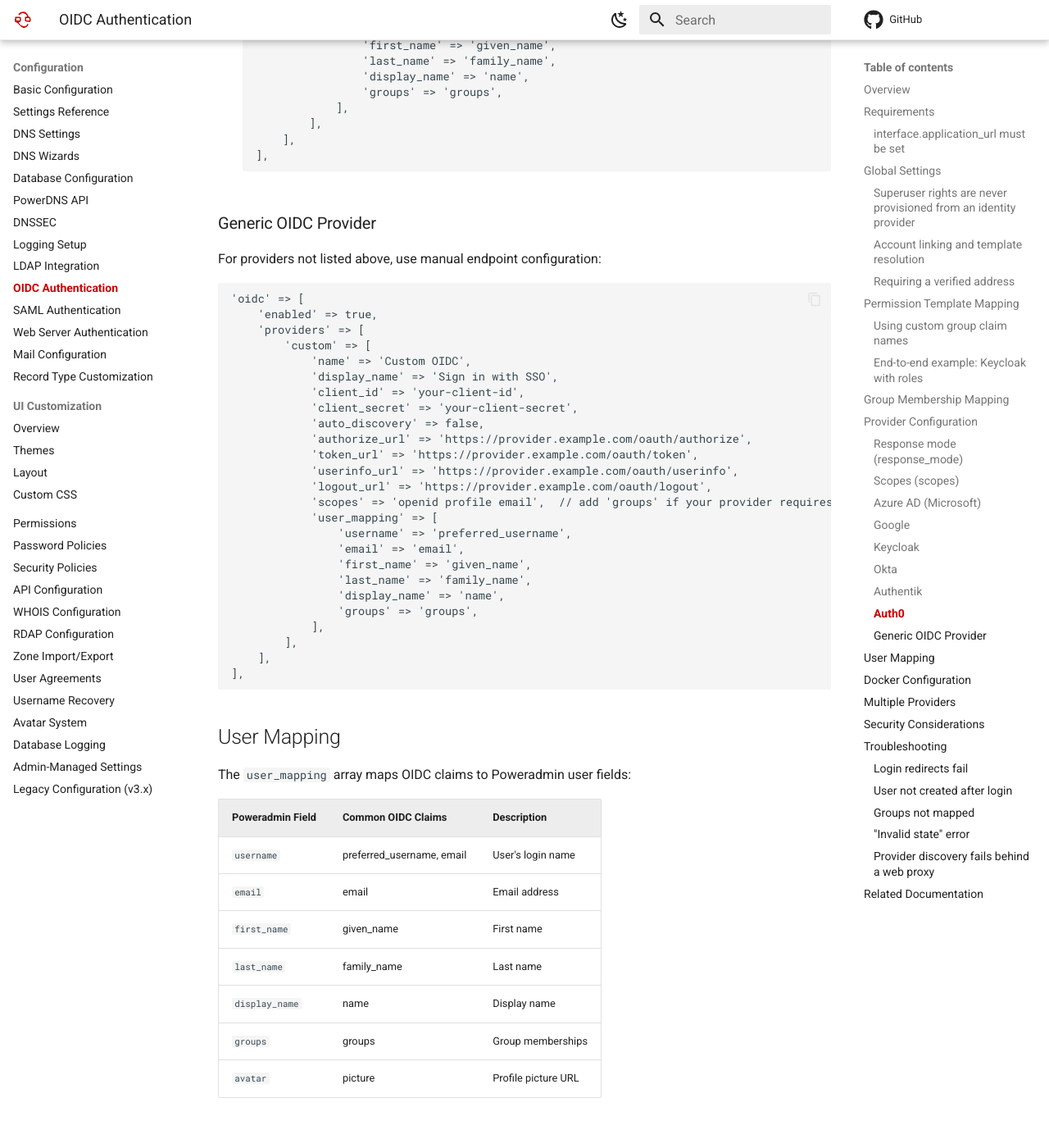
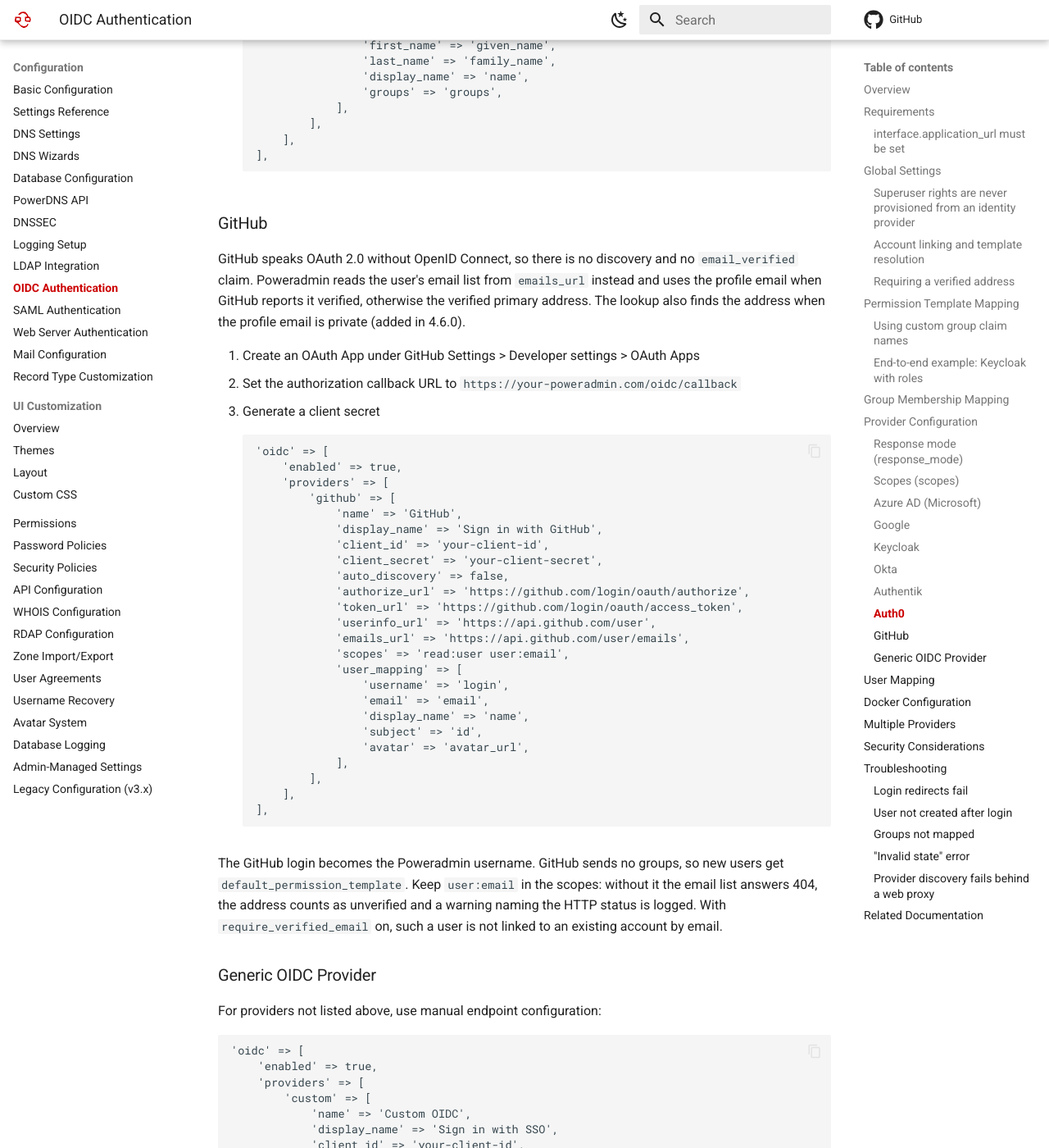
Before and after one commit to poweradmin/poweradmin-docs, an MkDocs documentation site: the page built from docs/configuration/oidc.md, in a window 1280 px wide and 1400 px high, scrolled down 12458 px. Shown: the whole window at 82% size. Built offline with MkDocs 1.6.1 and Material for MkDocs 9.7.7, drawn with Linux system fonts in a browser that asks for light colours; comment, search, counter and statistics services are not loaded; some of the changed text lies outside the part shown.

Commit message:
docs(oidc): sign in with GitHub through the github preset and emails_url

````diff
--- a/docs/configuration/oidc.md
+++ b/docs/configuration/oidc.md
@@ -526,6 +526,49 @@
     ],
     ```
 
+### GitHub
+
+GitHub speaks OAuth 2.0 without OpenID Connect, so there is no discovery and no
+`email_verified` claim. Poweradmin reads the user's email list from `emails_url` instead
+and uses the profile email when GitHub reports it verified, otherwise the verified primary
+address. The lookup also finds the address when the profile email is private (added in 4.6.0).
+
+1. Create an OAuth App under GitHub Settings > Developer settings > OAuth Apps
+2. Set the authorization callback URL to `https://your-poweradmin.com/oidc/callback`
+3. Generate a client secret
+
+    ```php
+    'oidc' => [
+        'enabled' => true,
+        'providers' => [
+            'github' => [
+                'name' => 'GitHub',
+                'display_name' => 'Sign in with GitHub',
+                'client_id' => 'your-client-id',
+                'client_secret' => 'your-client-secret',
+                'auto_discovery' => false,
+                'authorize_url' => 'https://github.com/login/oauth/authorize',
+                'token_url' => 'https://github.com/login/oauth/access_token',
+                'userinfo_url' => 'https://api.github.com/user',
+                'emails_url' => 'https://api.github.com/user/emails',
+                'scopes' => 'read:user user:email',
+                'user_mapping' => [
+                    'username' => 'login',
+                    'email' => 'email',
+                    'display_name' => 'name',
+                    'subject' => 'id',
+                    'avatar' => 'avatar_url',
+                ],
+            ],
+        ],
+    ],
+    ```
+
+The GitHub login becomes the Poweradmin username. GitHub sends no groups, so new users get
+`default_permission_template`. Keep `user:email` in the scopes: without it the email list
+answers 404, the address counts as unverified and a warning naming the HTTP status is logged.
+With `require_verified_email` on, such a user is not linked to an existing account by email.
+
 ### Generic OIDC Provider
 
 For providers not listed above, use manual endpoint configuration:
@@ -544,6 +587,7 @@
             'token_url' => 'https://provider.example.com/oauth/token',
             'userinfo_url' => 'https://provider.example.com/oauth/userinfo',
             'logout_url' => 'https://provider.example.com/oauth/logout',
+            'emails_url' => '',  // optional OAuth 2.0 email list, as on GitHub (added in 4.6.0)
             'scopes' => 'openid profile email',  // add 'groups' if your provider requires it for group claims
             'user_mapping' => [
                 'username' => 'preferred_username',
@@ -576,7 +620,7 @@
 
 Use environment variables with the `PA_OIDC_` prefix:
 
-The entrypoint can generate three OIDC providers: `azure` (`PA_OIDC_AZURE_*`), `google` (`PA_OIDC_GOOGLE_*`) and `generic` (`PA_OIDC_GENERIC_*`). Any other IdP - Keycloak, Authentik, Okta - is configured through the generic provider:
+The entrypoint can generate four providers: `azure` (`PA_OIDC_AZURE_*`), `google` (`PA_OIDC_GOOGLE_*`), `github` (`PA_OIDC_GITHUB_*`, added in 4.6.0) and `generic` (`PA_OIDC_GENERIC_*`). Any other IdP - Keycloak, Authentik, Okta - is configured through the generic provider:
 
 ```yaml
 environment:
@@ -595,7 +639,18 @@
 
 > **Note:** `PA_APPLICATION_URL` is required. From 4.2.6, 4.3.5, 4.4.1 and 4.5.0 the container exits at startup if OIDC is enabled without it, because the OAuth `redirect_uri` cannot be derived from the request. OIDC accepts no alternative source - `PA_BASE_URL` does not satisfy it. The check runs only when the entrypoint generates the config; a mounted `settings.php` is used as-is.
 
-> **Note:** There are no `PA_OIDC_KEYCLOAK_*` variables. To run a named Keycloak provider alongside another IdP, configure it in `config/settings.php` instead - the entrypoint only writes the three providers above.
+> **Note:** There are no `PA_OIDC_KEYCLOAK_*` variables. To run a named Keycloak provider alongside another IdP, configure it in `config/settings.php` instead - the entrypoint only writes the four providers above.
+
+GitHub needs only the OAuth App credentials; the endpoints and scopes are fixed:
+
+```yaml
+environment:
+  PA_OIDC_GITHUB_ENABLED: "true"
+  PA_OIDC_GITHUB_CLIENT_ID: "your-client-id"
+  PA_OIDC_GITHUB_CLIENT_SECRET: "your-client-secret"
+```
+
+For another OAuth 2.0 provider with a GitHub-style email list, set `PA_OIDC_GENERIC_EMAILS_URL`.
 
 To change the groups claim name for the generic OIDC provider, use `PA_OIDC_GENERIC_GROUPS_ATTR`:
 
````
Also changed, not shown: docs/whats-new/v4.6.0.md (+1 -0 lines).
